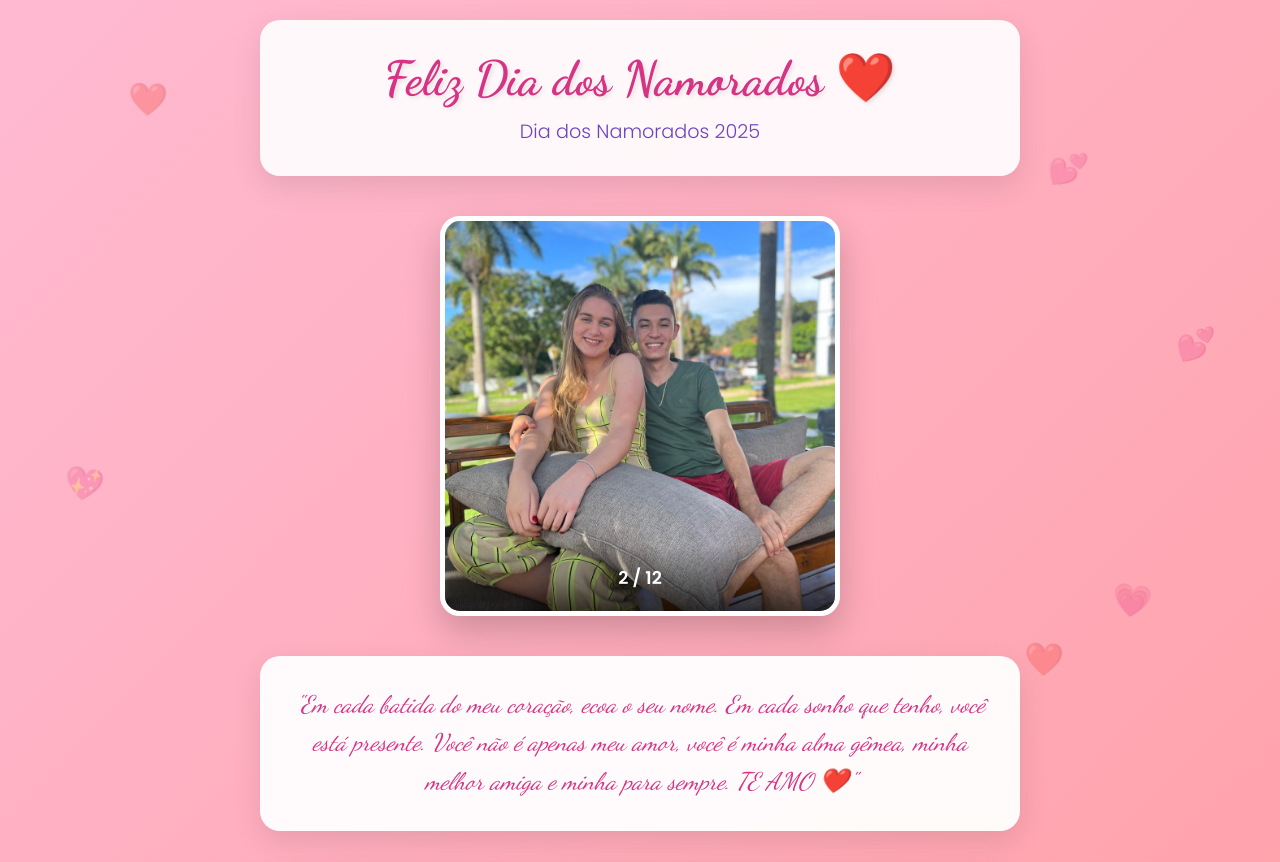
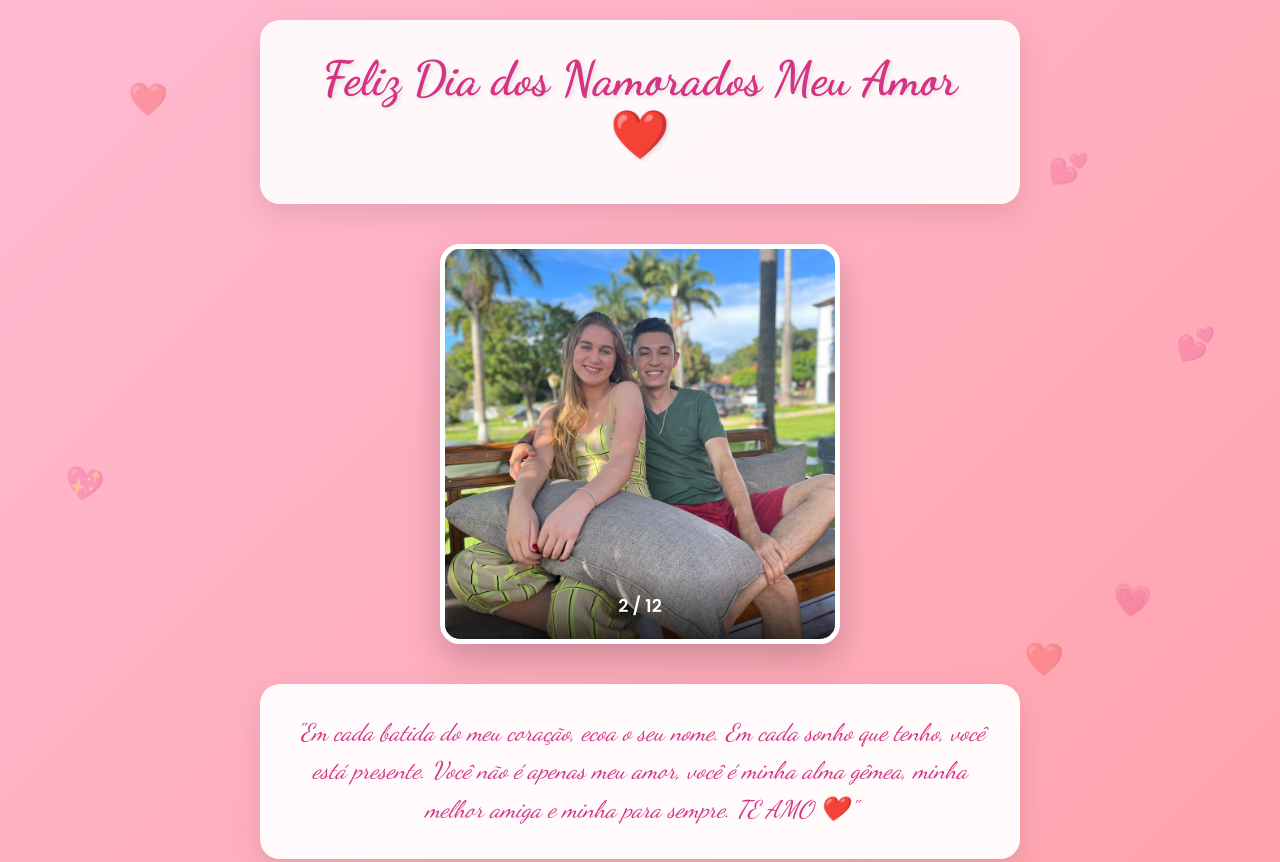
Before and after one commit to warnerpro/dia-namorados, a plain HTML site: page index.html in a window 1280 px wide. Shown: the top 862 px of the page. Drawn offline with Linux system fonts and the light colour scheme.

Commit message:
edição index

```diff
--- a/index.html
+++ b/index.html
@@ -24,8 +24,7 @@
         </div>
 
         <header class="header">
-            <h1 class="title">Feliz Dia dos Namorados ❤️ </h1>
-            <p class="subtitle">Dia dos Namorados 2025</p>
+            <h1 class="title">Feliz Dia dos Namorados Meu Amor ❤️ </h1>
         </header>
 
         <div class="photo-gallery">
```
